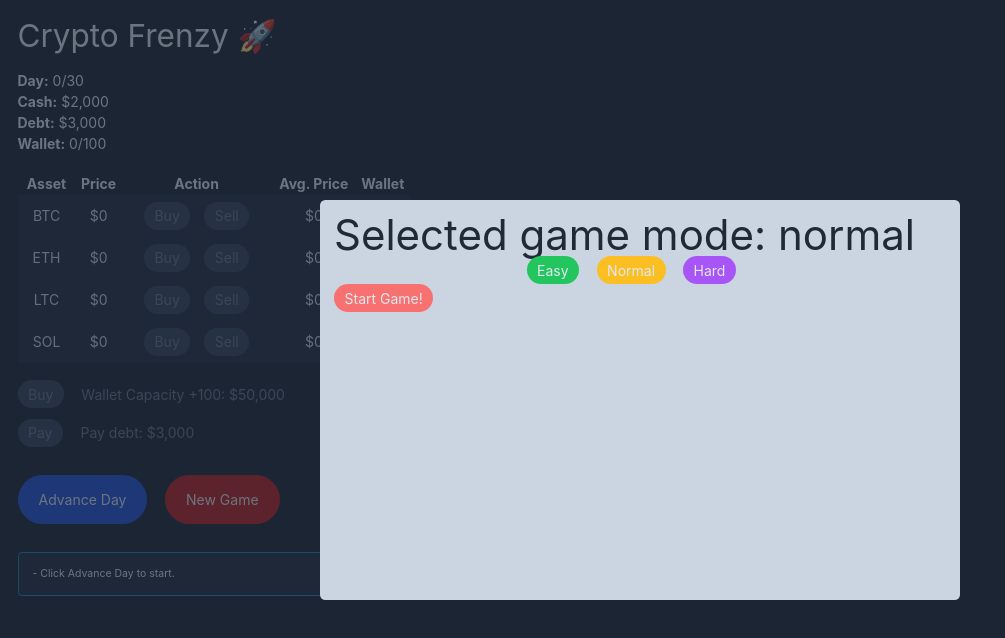
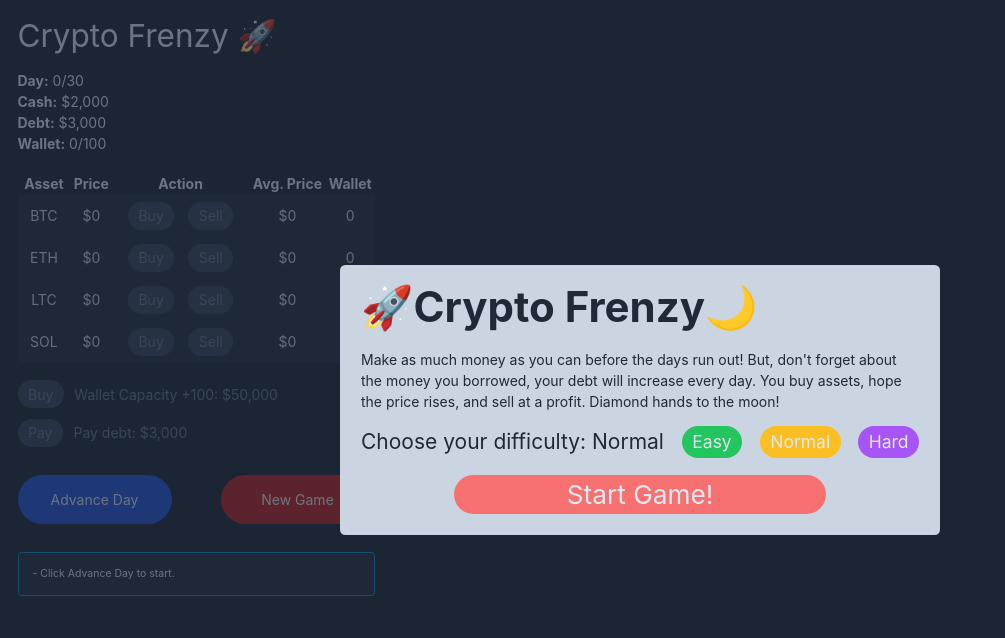
Before and after one commit to whcarter3/crypto-frenzy, a Next.js app: page / in a window 1280 px wide. Shown: the top 638 px of the page, without its empty margins (0-1005 px from the left). Built offline with nearby package versions, Linux system fonts and the light colour scheme.

Commit message:
styles changes and mode selection

```diff
--- a/components/Actions.tsx
+++ b/components/Actions.tsx
@@ -25,7 +25,7 @@
               cashLessThanWalletExpansionCost
                 ? "bg-slate-700 text-slate-500"
                 : "bg-green-500"
-            } px-3 py-1 mr-5 rounded-full`}
+            } px-3 py-1 mr-3 rounded-full`}
             onClick={() => increaseWalletCapacity(state, dispatch)}
           >
             Buy
@@ -41,7 +41,7 @@
           <button
             className={`${
               canPayDebt ? "bg-slate-700 text-slate-500" : "bg-green-500"
-            } px-3 py-1 mr-5 rounded-full`}
+            } px-3 py-1 mr-3 rounded-full`}
             onClick={() => payDebt(dispatch, state)}
             disabled={canPayDebt}
           >
@@ -52,19 +52,21 @@
           </p>
         </div>
       </div>
+      <div className="flex justify-between mt-8">
         <button
-        className="bg-blue-700 px-6 py-4 rounded-full mt-8 mr-5"
+          className="bg-blue-700 px-6 py-4 rounded-full w-44"
           id="advDay"
           onClick={() => advanceDay(state, dispatch)}
         >
           {state.currentDay === state.days ? "Save score!" : "Advance Day"}
         </button>
         <button
-        className="bg-red-700 px-6 py-4 rounded-full"
+          className="bg-red-700 px-6 py-4 rounded-full w-44"
           onClick={() => dispatch({ type: "TOGGLE_MODAL" })}
         >
           New Game
         </button>
+      </div>
     </>
   )
 }
--- a/components/GameMode.tsx
+++ b/components/GameMode.tsx
@@ -12,39 +12,55 @@
   const handleStart = () => {
     advanceDay(state, dispatch)
     dispatch({ type: "INIT" })
-    if (state.mode === "easy") {
+    if (state.mode === "Easy") {
       dispatch({ type: "SET_EASY_MODE" })
-    } else if (state.mode === "hard") {
+    } else if (state.mode === "Hard") {
       dispatch({ type: "SET_HARD_MODE" })
     }
     dispatch({ type: "TOGGLE_MODAL" })
   }
   return (
     <div className="w-screen h-screen bg-gray-800/60 z-10 absolute top-0 left-0 flex justify-center items-center">
-      <div className="bg-slate-300 w-1/2 h-1/2 rounded-md p-4">
-        <h1 className="text-gray-800">Selected game mode: {state.mode}</h1>
-        <div className="flex justify-center items-center">
+      <div className="bg-slate-300 max-w-[600px] rounded-md p-6">
+        <div className="text-gray-800">
+          <h1 className="text-gray-800 mb-6 font-bold">🚀Crypto Frenzy🌙</h1>
+          <p>
+            Make as much money as you can before the days run out! But,
+            don&apos;t forget about the money you borrowed, your debt will
+            increase every day. You buy assets, hope the price rises, and sell
+            at a profit. Diamond hands to the moon!
+          </p>
+          <p></p>
+        </div>
+        <div className="flex items-center justify-between mt-4 mb-2">
+          <h4 className="text-gray-800">
+            Choose your difficulty: {state.mode}
+          </h4>
+          <div>
             <button
-            className="px-3 py-1 bg-green-500 rounded-full mr-5"
-            onClick={() => dispatch({ type: "CHANGE_MODE", payload: "easy" })}
+              className="px-3 py-1 bg-green-500 rounded-full mr-5 text-xl"
+              onClick={() => dispatch({ type: "CHANGE_MODE", payload: "Easy" })}
             >
               Easy
             </button>
             <button
-            className="px-3 py-1 bg-amber-400 rounded-full mr-5"
-            onClick={() => dispatch({ type: "CHANGE_MODE", payload: "normal" })}
+              className="px-3 py-1 bg-amber-400 rounded-full mr-5 text-xl"
+              onClick={() =>
+                dispatch({ type: "CHANGE_MODE", payload: "Normal" })
+              }
             >
               Normal
             </button>
             <button
-            className="px-3 py-1 bg-purple-500 rounded-full mr-5"
-            onClick={() => dispatch({ type: "CHANGE_MODE", payload: "hard" })}
+              className="px-3 py-1 bg-purple-500 rounded-full text-xl"
+              onClick={() => dispatch({ type: "CHANGE_MODE", payload: "Hard" })}
             >
               Hard
             </button>
           </div>
+        </div>
         <button
-          className="px-3 py-1 bg-red-400 rounded-full"
+          className="px-3 py-1 bg-red-400 rounded-full w-2/3 mt-5 text-3xl mx-auto block"
           onClick={handleStart}
         >
           Start Game!
--- a/components/Log.tsx
+++ b/components/Log.tsx
@@ -1,12 +1,12 @@
 const Log = ({ log }) => {
   return (
-    <div className="max-w-md">
+    <>
       <ul className="border border-sky-600 bg-slate-800 rounded mt-8 max-h-56 w-full p-4 overflow-auto inline-block text-xs">
         {log.map((msg, idx) => {
           return <li key={idx}>{msg}</li>
         })}
       </ul>
-    </div>
+    </>
   )
 }
 
--- a/components/Table.tsx
+++ b/components/Table.tsx
@@ -40,7 +40,7 @@
   }
 
   return (
-    <div className="max-w-md">
+    <>
       <table className="mt-5 w-full table-auto border-collapse">
         <thead>
           <tr>
@@ -110,7 +110,7 @@
           })}
         </tbody>
       </table>
-    </div>
+    </>
   )
 }
 
--- a/lib/reducer.ts
+++ b/lib/reducer.ts
@@ -10,7 +10,7 @@
   log: ["- Click Advance Day to start."],
   highScore: null,
   modalOpen: true,
-  mode: "normal",
+  mode: "Normal",
   lowRangePriceChance: 5,
   highRangePriceChance: 94,
   wallet: {
--- a/lib/types.ts
+++ b/lib/types.ts
@@ -72,7 +72,7 @@
   modalOpen: boolean
   lowRangePriceChance: number
   highRangePriceChance: number
-  mode: "easy" | "hard" | "normal"
+  mode: "Easy" | "Hard" | "Normal"
   assets: {
     [key: string]: Asset
   }
@@ -163,5 +163,5 @@
     }
   | {
       type: "CHANGE_MODE"
-      payload: "easy" | "hard" | "normal"
+      payload: "Easy" | "Hard" | "Normal"
     }
--- a/pages/index.tsx
+++ b/pages/index.tsx
@@ -18,7 +18,7 @@
         <link rel="icon" href="/favicon1.ico" />
       </Head>
 
-      <main className="prose px-5">
+      <main className="prose px-5 max-w-md">
         <Header state={state} />
 
         <Table state={state} dispatch={dispatch} />
```
Lines whose indentation alone changed are shown as unchanged.
